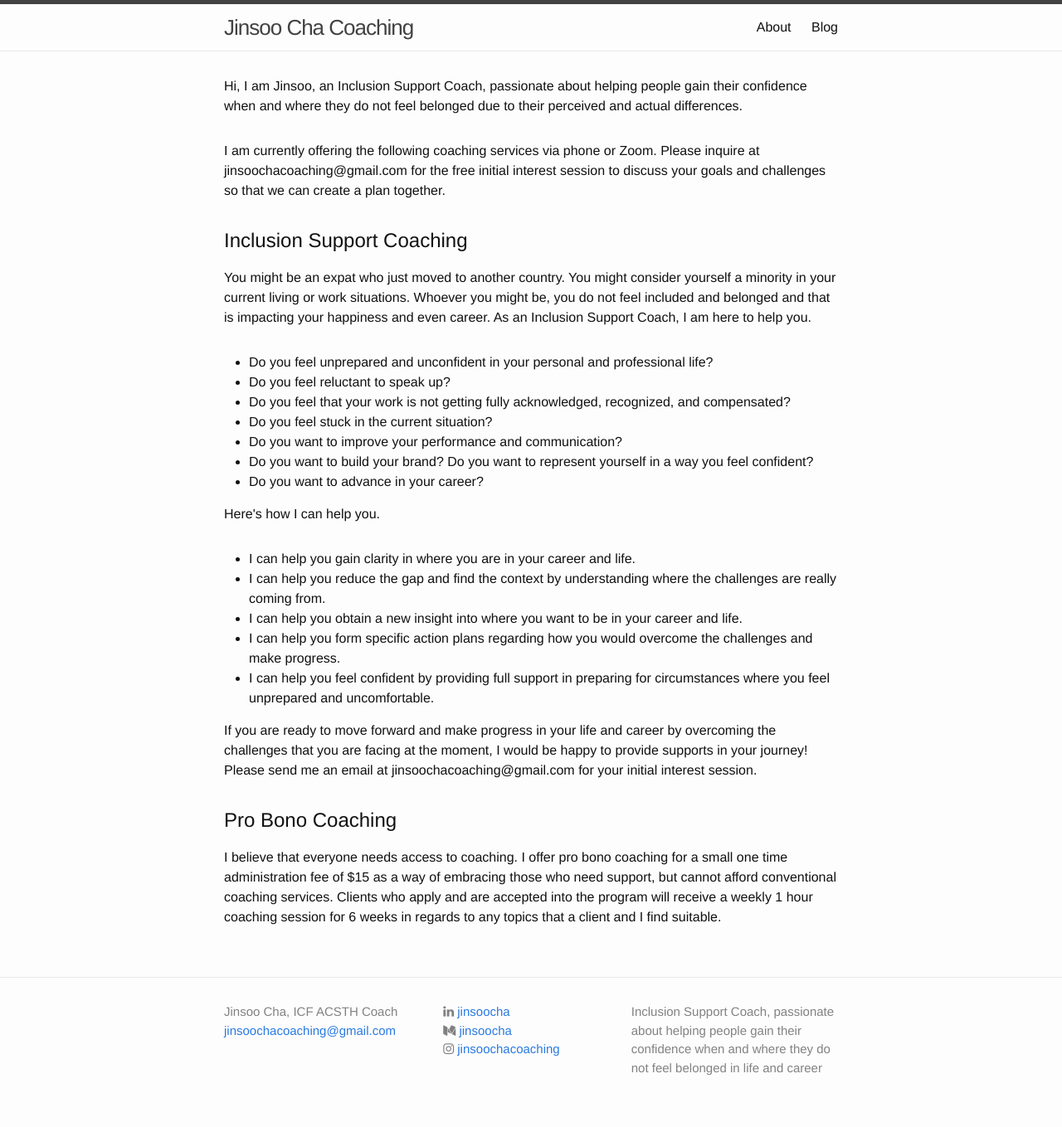
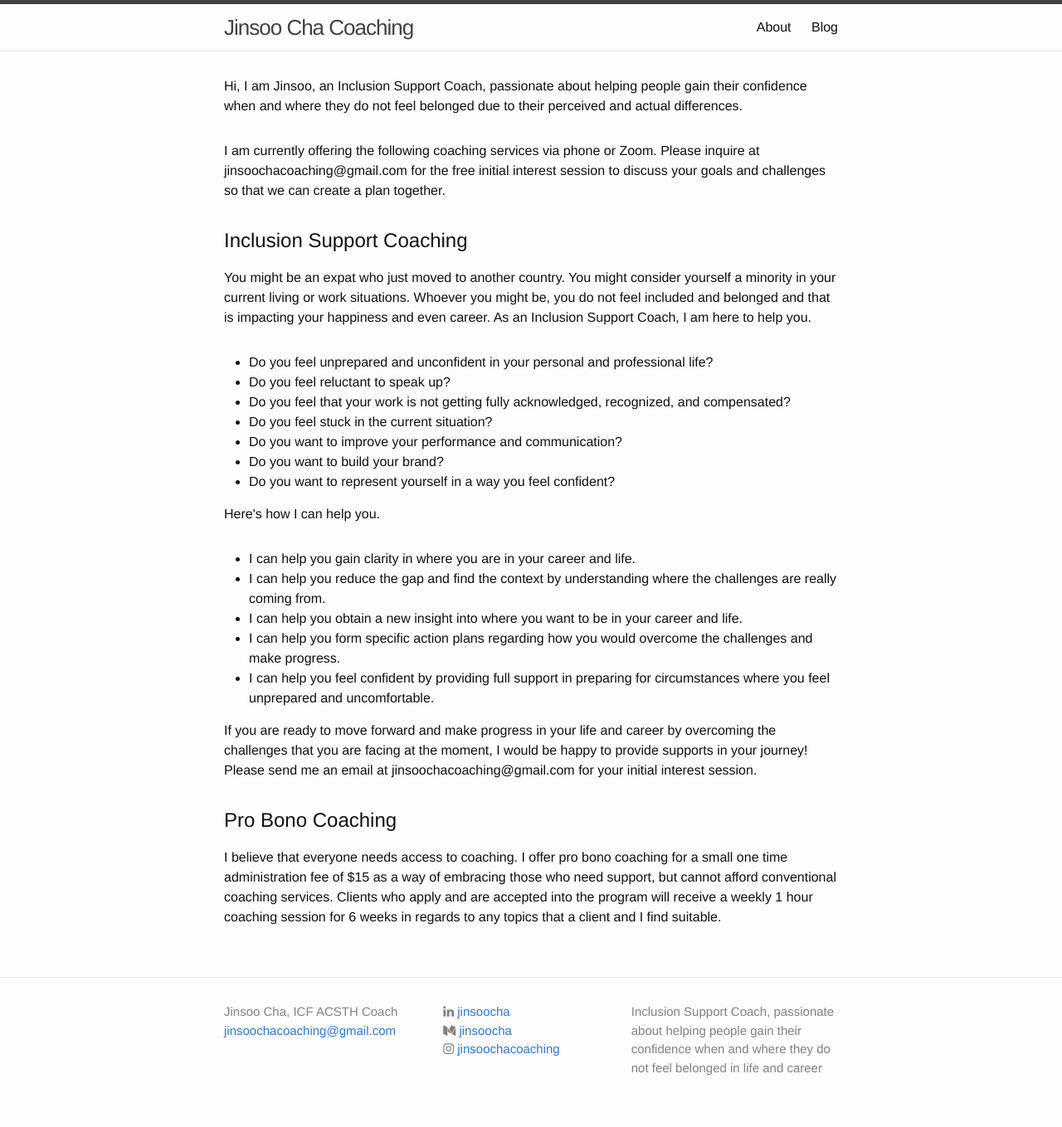
Before and after one commit to jinsoocha/jinsoocha.github.io, a Jekyll site: the page built from index.html, in a window 1280 px wide. Shown: the whole page at 83% size. Built offline with Jekyll 4.4.1, drawn with Linux system fonts in a browser that asks for light colours; nearby versions of some CDN libraries.

Commit message:
Update index.html

```diff
--- a/index.html
+++ b/index.html
@@ -15,8 +15,8 @@ layout: default
         <li>Do you feel that your work is not getting fully acknowledged, recognized, and compensated?</li>
         <li>Do you feel stuck in the current situation?</li>
         <li>Do you want to improve your performance and communication?</li>
-        <li>Do you want to build your brand? Do you want to represent yourself in a way you feel confident?</li>
-        <li>Do you want to advance in your career?</li>
+        <li>Do you want to build your brand?</li>
+        <li>Do you want to represent yourself in a way you feel confident?</li>
       </ul>
       <p class="post-content">Here's how I can help you.</p>
       <ul>
```
